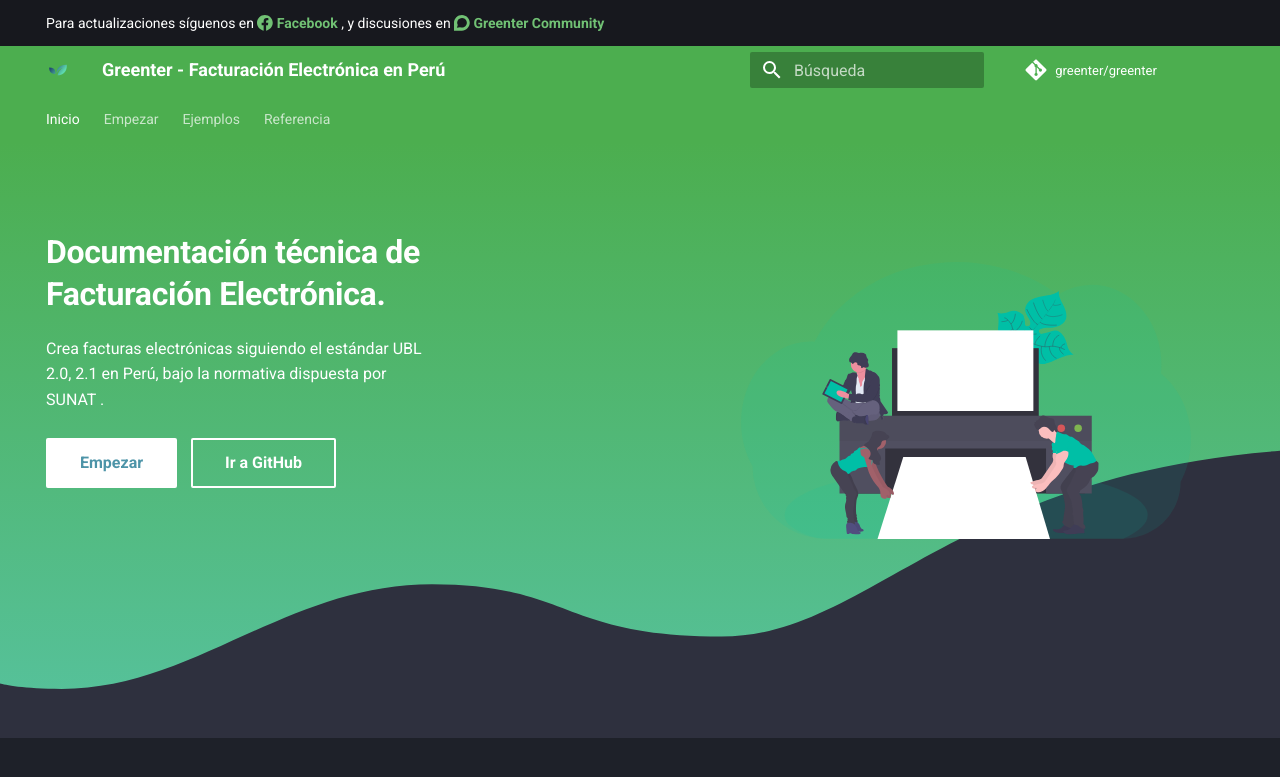
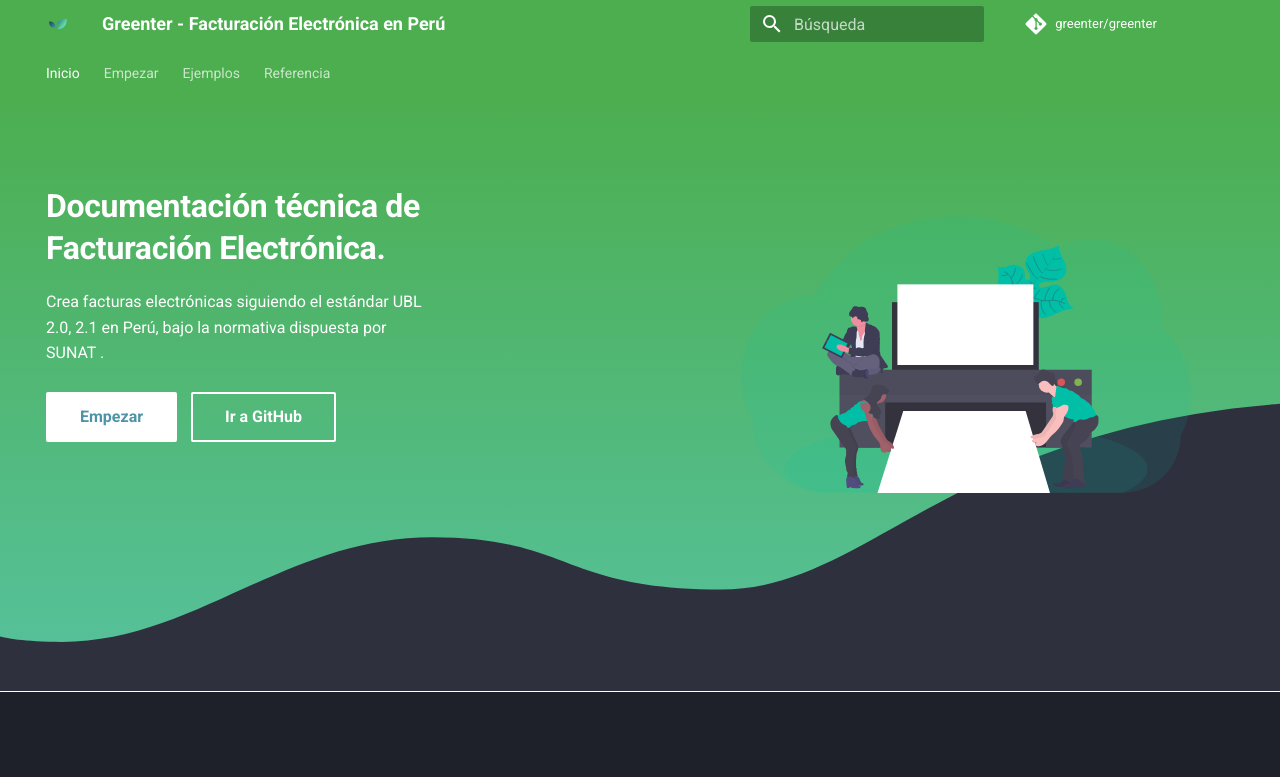
Before and after one commit to thegreenter/docs, an MkDocs documentation site: the page built from docs/index.md, in a window 1280 px wide. Shown: the top 777 px of the page. Built offline with MkDocs 1.6.1 and Material for MkDocs 9.7.7, drawn with Linux system fonts in a browser that asks for light colours.

Commit message:
Remove Announcement bar

```diff
--- a/docs/overrides/main.html
+++ b/docs/overrides/main.html
@@ -23,43 +23,3 @@
   <meta property="og:image:height" content="494" />
 
 {% endblock %}
-
-<!-- Announcement bar -->
-{% block announce %}
-  <style>
-
-    /* Preserve link color */
-    .md-announce a,
-    .md-announce a:focus,
-    .md-announce a:hover {
-      color: currentColor;
-    }
-
-    /* Facebook icon */
-    .md-announce .facebook {
-      margin-left: .2em;
-      color: #1877f2;
-    }
-    /* Discourse icon */
-    .md-announce .discourse {
-      margin-left: .2em;
-      color: #04c45a;
-    }
-  </style>
-  <div>
-    Para actualizaciones síguenos en
-    <a href="https://fb.me/thegreenter" target="_blank">
-    <span class="twemoji facebook">
-        <svg role="img" viewBox="0 0 24 24" xmlns="http://www.w3.org/2000/svg"><path d="M23.9981 11.9991C23.9981 5.37216 18.626 0 11.9991 0C5.37216 0 0 5.37216 0 11.9991C0 17.9882 4.38789 22.9522 10.1242 23.8524V15.4676H7.07758V11.9991H10.1242V9.35553C10.1242 6.34826 11.9156 4.68714 14.6564 4.68714C15.9692 4.68714 17.3424 4.92149 17.3424 4.92149V7.87439H15.8294C14.3388 7.87439 13.8739 8.79933 13.8739 9.74824V11.9991H17.2018L16.6698 15.4676H13.8739V23.8524C19.6103 22.9522 23.9981 17.9882 23.9981 11.9991Z"/></svg>
-    </span>
-    <strong>Facebook</strong>
-    </a>
-    </a>, y discusiones en
-    <a href="https://community.greenter.dev/" target="_blank">
-    <span class="twemoji discourse">
-      <svg role="img" viewBox="0 0 24 24" xmlns="http://www.w3.org/2000/svg"><path d="M12.103 0C18.666 0 24 5.485 24 11.997c0 6.51-5.33 11.99-11.9 11.99L0 24V11.79C0 5.28 5.532 0 12.103 0zm.116 4.563c-2.593-.003-4.996 1.352-6.337 3.57-1.33 2.208-1.387 4.957-.148 7.22L4.4 19.61l4.794-1.074c2.745 1.225 5.965.676 8.136-1.39 2.17-2.054 2.86-5.228 1.737-7.997-1.135-2.778-3.84-4.59-6.84-4.585h-.008z"/></svg>
-    </span>
-    <strong>Greenter Community</strong>
-    </a>
-  </div>
-{% endblock %}
```
